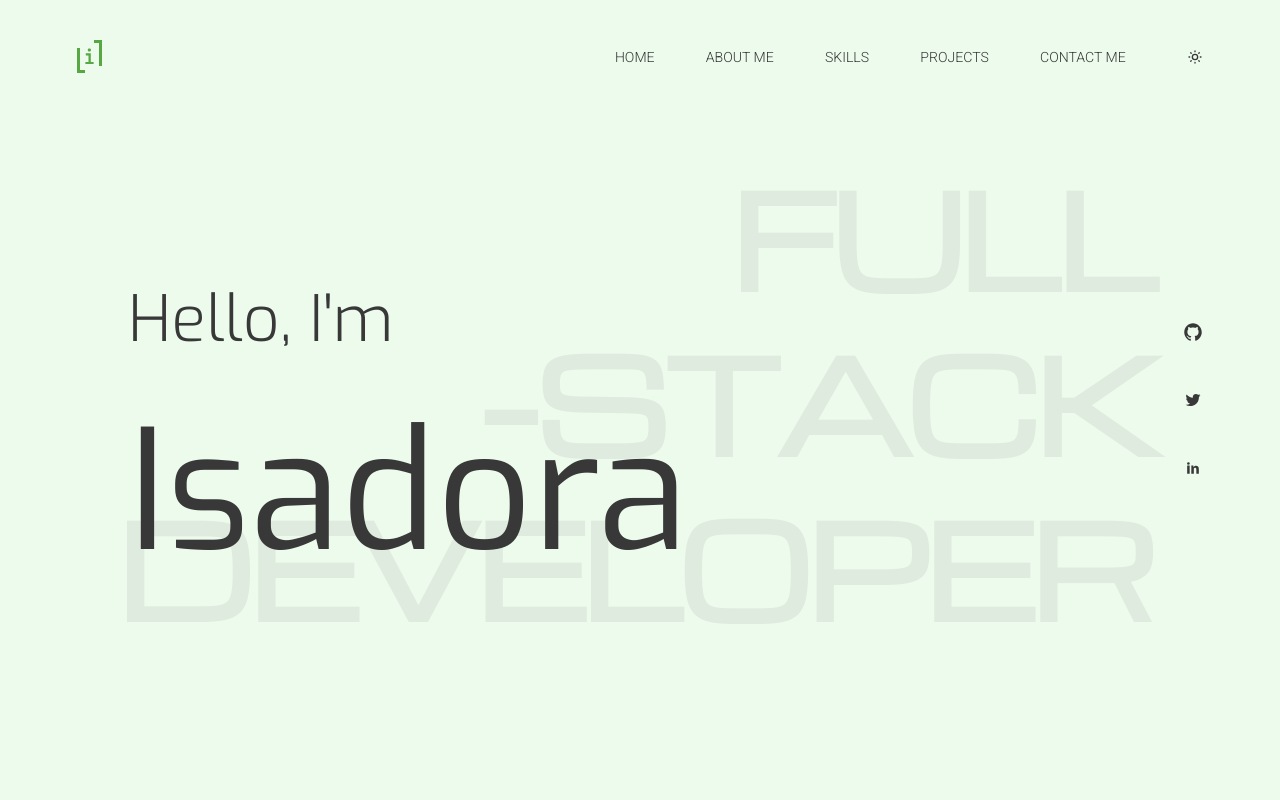
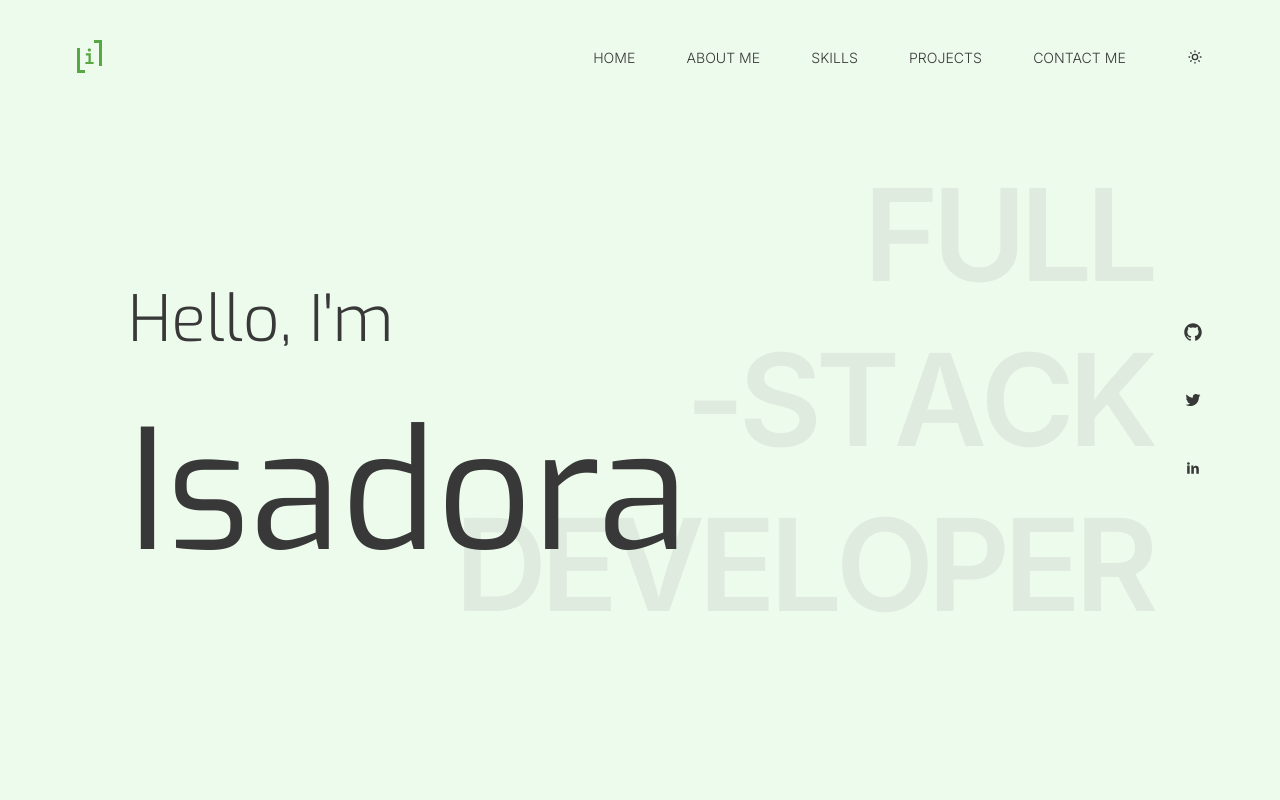
Before and after one commit to isadorapda/portfolio-v2, a Next.js app: page / in a window 1280 px wide. Shown: the top 800 px of the page. Built offline with nearby package versions, Linux system fonts and the light colour scheme.

Commit message:
feat: 🎸 change fonts, update metadata

```diff
--- a/src/app/(home)/layout.tsx
+++ b/src/app/(home)/layout.tsx
@@ -1,46 +1,45 @@
-import '../globals.css'
-import { ReactNode } from 'react'
-import type { Metadata } from 'next'
-import { Roboto, Exo, Michroma } from 'next/font/google'
-import { ThemeProvider } from '../theme-provider'
-import { Footer } from '@/components/Footer'
-import { NavBar } from '@/components/Navigation/NavBar'
+import "../globals.css";
+import { ReactNode } from "react";
+import type { Metadata } from "next";
+import { Inter, Exo } from "next/font/google";
+import { ThemeProvider } from "../theme-provider";
+import { Footer } from "@/components/Footer";
+import { NavBar } from "@/components/Navigation/NavBar";
 
-const roboto = Roboto({
-  weight: ['100', '300', '400', '700'],
-  subsets: ['latin'],
-  variable: '--font-roboto',
-})
+const inter = Inter({
+	subsets: ["latin"],
+	variable: "--font-inter",
+});
 
 const exo = Exo({
-  weight: ['100', '300', '400', '600', '700'],
-  subsets: ['latin'],
-  variable: '--font-exo',
-})
-const michroma = Michroma({
-  weight: ['400'],
-  subsets: ['latin'],
-  variable: '--font-michroma',
-})
+	weight: ["100", "300", "400", "600", "700"],
+	subsets: ["latin"],
+	variable: "--font-exo",
+});
 
 export const metadata: Metadata = {
 	title: `Isadora's Portfolio`,
 	description:
-    'I am a full-stack software developer based in London. Unleashing Tech Potential for Positive Change | TypeScript, React, Next.js, Node.js Developer | Making a Difference Through Code',
-}
+		"I am a full-stack software developer based in London. Unleashing Tech Potential for Positive Change | TypeScript, React, Next.js, Node.js Developer | Making a Difference Through Code",
+	openGraph: {
+		title: "Isadora's Portfolio",
+		description:
+			"I am a full-stack software developer based in London. Unleashing Tech Potential for Positive Change | TypeScript, React, Next.js, Node.js Developer | Making a Difference Through Code",
+		siteName: "Isadora's Portfolio",
+		type: "website",
+	},
+};
 
 export default function RootLayout(props: {
-  children: ReactNode
-  about: ReactNode
-  skills: ReactNode
-  contacts: ReactNode
-  projects: ReactNode
+	children: ReactNode;
+	about: ReactNode;
+	skills: ReactNode;
+	contacts: ReactNode;
+	projects: ReactNode;
 }) {
 	return (
 		<html lang="en" suppressHydrationWarning>
-      <body
-        className={`${roboto.variable}  ${exo.variable} ${michroma.variable} `}
-      >
+			<body className={`${inter.variable}  ${exo.variable}`}>
 				<ThemeProvider attribute="class">
 					<NavBar />
 					{props.children}
@@ -52,5 +51,5 @@ export default function RootLayout(props: {
 				</ThemeProvider>
 			</body>
 		</html>
-  )
+	);
 }
--- a/src/app/all-projects/layout.tsx
+++ b/src/app/all-projects/layout.tsx
@@ -1,43 +1,35 @@
-import '../globals.css'
-import { ReactNode } from 'react'
-import type { Metadata } from 'next'
-import { Roboto, Exo, Michroma } from 'next/font/google'
-import { ThemeProvider } from '../theme-provider'
-import { Footer } from '@/components/Footer'
+import "../globals.css";
+import { ReactNode } from "react";
+import type { Metadata } from "next";
+import { Inter, Exo } from "next/font/google";
+import { ThemeProvider } from "../theme-provider";
+import { Footer } from "@/components/Footer";
 
-const roboto = Roboto({
-  weight: ['100', '300', '400', '700'],
-  subsets: ['latin'],
-  variable: '--font-roboto',
-})
+const inter = Inter({
+	subsets: ["latin"],
+	variable: "--font-inter",
+});
 const exo = Exo({
-  weight: ['100', '300', '400', '600', '700'],
-  subsets: ['latin'],
-  variable: '--font-exo',
-})
-const michroma = Michroma({
-  weight: ['400'],
-  subsets: ['latin'],
-  variable: '--font-michroma',
-})
+	weight: ["100", "300", "400", "600", "700"],
+	subsets: ["latin"],
+	variable: "--font-exo",
+});
 
 export const metadata: Metadata = {
 	title: `Isadora's Portfolio - All Projects`,
 	description:
-    'I am a full-stack software developer based in London. Unleashing Tech Potential for Positive Change | TypeScript, React, Next.js, Node.js Developer | Making a Difference Through Code',
-}
+		"I am a full-stack software developer based in London. Unleashing Tech Potential for Positive Change | TypeScript, React, Next.js, Node.js Developer | Making a Difference Through Code",
+};
 
 export default function ProjectsLayout({ children }: { children: ReactNode }) {
 	return (
 		<html lang="en" suppressHydrationWarning>
-      <body
-        className={`${roboto.variable}  ${exo.variable} ${michroma.variable} `}
-      >
+			<body className={`${inter.variable}  ${exo.variable} `}>
 				<ThemeProvider attribute="class">
 					{children}
 					<Footer />
 				</ThemeProvider>
 			</body>
 		</html>
-  )
+	);
 }
--- a/src/app/globals.css
+++ b/src/app/globals.css
@@ -11,7 +11,7 @@
 
 @layer base {
 	body {
-    @apply bg-primaryBackground dark:bg-darkPrimaryBackground font-roboto text-contrastPrimaryColor dark:text-darkContrastPrimaryColor;
+		@apply bg-primaryBackground dark:bg-darkPrimaryBackground font-inter text-contrastPrimaryColor dark:text-darkContrastPrimaryColor;
 	}
 }
 
@@ -23,7 +23,7 @@
 
 @layer components {
 	.text {
-    @apply w-[90vw] h-[11vw] flex justify-end items-center uppercase font-michroma opacity-[0.08] font-semibold tracking-[-0.5vw] text-textHeadersLarge text-contrastPrimaryColor dark:text-darkContrastPrimaryColor;
+		@apply w-[90vw] h-[11vw] flex justify-end items-center uppercase font-inter opacity-[0.08] font-semibold tracking-[-0.5vw] text-textHeadersLarge text-contrastPrimaryColor dark:text-darkContrastPrimaryColor;
 	}
 	.intro-text {
 		@apply opacity-100;
--- a/src/components/About/MainContent.tsx
+++ b/src/components/About/MainContent.tsx
@@ -1,8 +1,8 @@
-import { ABOUT_ME } from '@/constants/contents'
+import { ABOUT_ME } from "@/constants/contents";
 
 export function MainContent() {
 	return (
-    <div className="w-full lg:w-[50vw] text-textBodyMobile leading-bodyMobile font-roboto lg:pl-[3vw] lg:pt-[20vh] lg:pb-[5vh] text-contrastPrimaryColor dark:text-darkContrastPrimaryColor flex flex-col gap-[3vh]">
+		<div className="w-full lg:w-[50vw] text-textBodyMobile leading-bodyMobile font-inter lg:pl-[3vw] lg:pt-[20vh] lg:pb-[5vh] text-contrastPrimaryColor dark:text-darkContrastPrimaryColor flex flex-col gap-[3vh]">
 			<h3 className="mt-[8vh] sm:mt-[5vh] text-textBodyMobile">
 				Hi there! My name is Isadora, I am a software developer based in London.
 			</h3>
@@ -12,10 +12,10 @@ export function MainContent() {
 			</section>
 			<section className="flex flex-col">
 				<h1 className="paragraph-heading">
-          {ABOUT_ME.secondParagraph.heading}{' '}
+					{ABOUT_ME.secondParagraph.heading}{" "}
 				</h1>
 				<p className="mb-3">{ABOUT_ME.secondParagraph.paragraphContent}</p>
 			</section>
 		</div>
-  )
+	);
 }
--- a/src/components/Navigation/NavigationLinks.tsx
+++ b/src/components/Navigation/NavigationLinks.tsx
@@ -1,10 +1,10 @@
-'use client'
+"use client";
 
-import { NAVIGATION_LINKS } from '@/constants/navigationLinks'
-import Link from 'next/link'
+import { NAVIGATION_LINKS } from "@/constants/navigationLinks";
+import Link from "next/link";
 
 interface LinksProps {
-  setIsMenuOpen: (state: boolean) => void
+	setIsMenuOpen: (state: boolean) => void;
 }
 
 export function NavigationLinks({ setIsMenuOpen }: LinksProps) {
@@ -19,13 +19,13 @@ export function NavigationLinks({ setIsMenuOpen }: LinksProps) {
 					>
 						<Link
 							href={link.id}
-              className="font-roboto xl:text-[1.1vw] uppercase font-light hover:text-tertiaryColor transition-colors ease-in-out duration-300"
+							className="font-inter xl:text-[1.1vw] uppercase font-light hover:text-tertiaryColor transition-colors ease-in-out duration-300"
 						>
 							{link.title}
 						</Link>
 					</li>
-        )
+				);
 			})}
 		</>
-  )
+	);
 }
--- a/tailwind.config.ts
+++ b/tailwind.config.ts
@@ -1,61 +1,60 @@
-import type { Config } from 'tailwindcss'
+import type { Config } from "tailwindcss";
 
 const config: Config = {
 	content: [
-    './src/pages/**/*.{js,ts,jsx,tsx,mdx}',
-    './src/components/**/*.{js,ts,jsx,tsx,mdx}',
-    './src/app/**/*.{js,ts,jsx,tsx,mdx}',
+		"./src/pages/**/*.{js,ts,jsx,tsx,mdx}",
+		"./src/components/**/*.{js,ts,jsx,tsx,mdx}",
+		"./src/app/**/*.{js,ts,jsx,tsx,mdx}",
 	],
-  darkMode: 'class',
+	darkMode: "class",
 	theme: {
 		extend: {
 			colors: {
-        darkPrimaryColor: '#383838',
-        darkContrastPrimaryColor: '#FCFCFD',
+				darkPrimaryColor: "#383838",
+				darkContrastPrimaryColor: "#FCFCFD",
 
-        primaryColor: '#FCFCFD',
-        contrastPrimaryColor: '#383838',
+				primaryColor: "#FCFCFD",
+				contrastPrimaryColor: "#383838",
 
-        primaryBackground: '#EDFBED',
-        secondaryBackground: '#FCFCFD',
-        darkPrimaryBackground: '#383838',
-        darkSecondaryBackground: '#313030',
-        tertiaryColor: '#57A743',
+				primaryBackground: "#EDFBED",
+				secondaryBackground: "#FCFCFD",
+				darkPrimaryBackground: "#383838",
+				darkSecondaryBackground: "#313030",
+				tertiaryColor: "#57A743",
 
-        90: 'rgba(87, 167, 67, 0.90)',
-        70: 'rgba(87, 167, 67, 0.70)',
-        50: 'rgba(87, 167, 67, 0.50)',
-        30: 'rgba(87, 167, 67, 0.30)',
-        10: 'rgba(87, 167, 67, 0.10)',
+				90: "rgba(87, 167, 67, 0.90)",
+				70: "rgba(87, 167, 67, 0.70)",
+				50: "rgba(87, 167, 67, 0.50)",
+				30: "rgba(87, 167, 67, 0.30)",
+				10: "rgba(87, 167, 67, 0.10)",
 			},
 			fontFamily: {
-        roboto: ['var(--font-roboto)'],
-        exo: ['var(--font-exo)'],
-        michroma: ['var(--font-michroma)'],
+				inter: ["var(--font-inter)"],
+				exo: ["var(--font-exo)"],
 			},
 			fontSize: {
-        textBody: '16px',
-        textBodyMobile: '14px',
-        textHeaderSmall: '20px',
-        textHeadersLarge: '10vw',
+				textBody: "16px",
+				textBodyMobile: "14px",
+				textHeaderSmall: "20px",
+				textHeadersLarge: "10vw",
 			},
 			lineHeight: {
-        body: '30px',
-        bodyMobile: '26px',
-        headerMobile: '36px',
+				body: "30px",
+				bodyMobile: "26px",
+				headerMobile: "36px",
 			},
 			boxShadow: {
-        primaryShadow: '0px 4px 12px rgba(0, 0, 0, 0.15)',
+				primaryShadow: "0px 4px 12px rgba(0, 0, 0, 0.15)",
 			},
 			padding: {
-        mobile: '20vh 10vw ',
+				mobile: "20vh 10vw ",
 			},
 			screens: {
-        'max-L': { max: '1023px' },
-        'max-S': { max: '430px' },
+				"max-L": { max: "1023px" },
+				"max-S": { max: "430px" },
 			},
 		},
 	},
 	plugins: [],
-}
-export default config
+};
+export default config;
```
Lines whose indentation alone changed are shown as unchanged.
